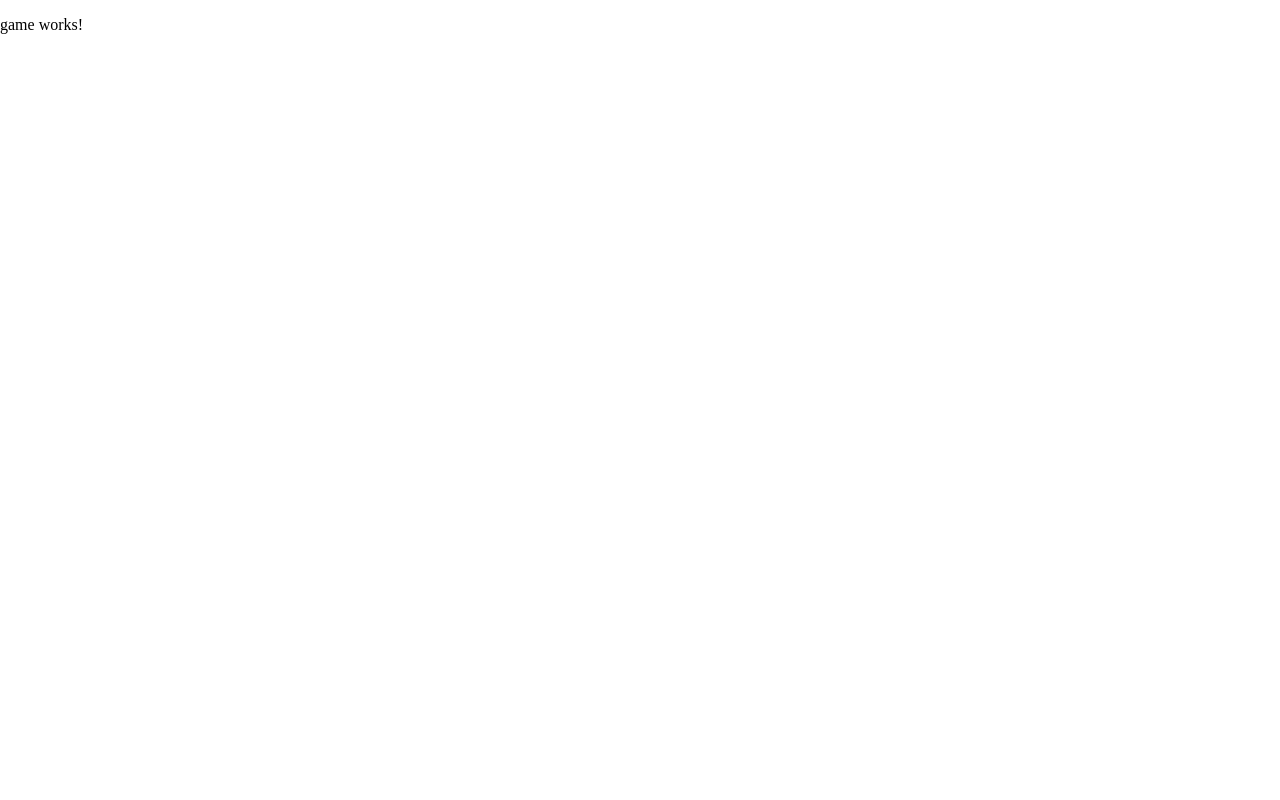
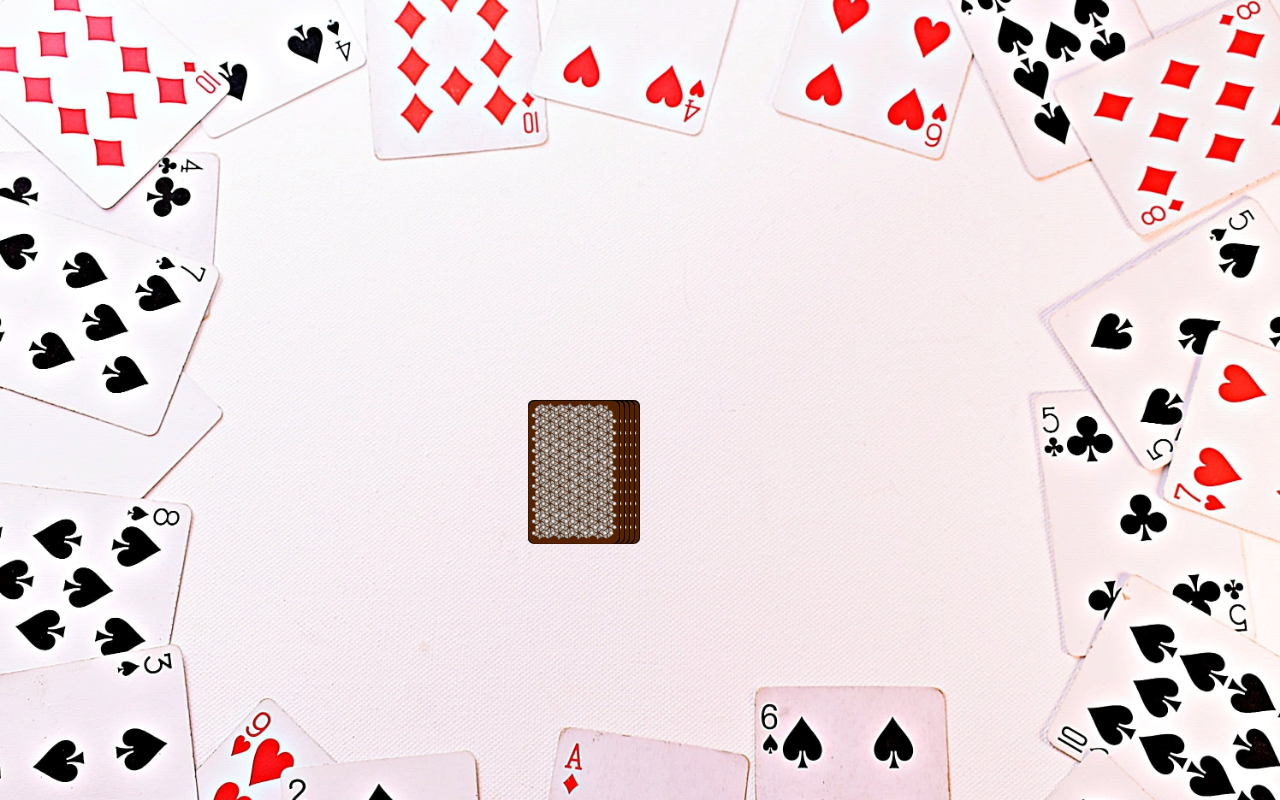
Before and after one commit to S-KerimTasci/ringoffire, an Angular app in the folder ringoffire/: page /game in a window 1280 px wide. Built offline with nearby package versions, Linux system fonts and the light colour scheme.

Commit message:
included card deck

```diff
--- a/ringoffire/src/app/game/game.component.html
+++ b/ringoffire/src/app/game/game.component.html
@@ -1 +1,13 @@
-<p>game works!</p>
+<div class="field">
+
+    <div class="card-stack">
+        <img *ngFor="let card of [0,1,2,3,4] ; let i = index;" [ngStyle]="{'right.px' : i*5}"
+        src="./../../assets/img/cards/card_cover.png">
+    </div>
+
+
+    <!-- <img *ngFor="let card of [0,1,2,3,4]; let i = index;" [ngStyle]="{'right.px : i*5'}"src="./../../assets/img/cards/card_cover.png">
+    <img *ngFor="let card of [0,1,2,3,4]; let i = index;" [ngStyle]="{'right.px': i*5}" src="./../../assets/img/cards/card_cover.png"> -->
+
+
+</div>
--- a/ringoffire/src/app/game/game.component.scss
+++ b/ringoffire/src/app/game/game.component.scss
@@ -0,0 +1,19 @@
+.field{
+    height: 100vh;
+    width: 100vw;
+    max-width: 100%;
+    background: url(./../../assets/img/background.jpg);
+    background-position: center;
+    background-repeat: no-repeat;
+    background-size: cover;
+    display: flex;
+    justify-content: center;
+    align-items: center;
+}
+
+.card-stack{
+    position: relative;
+    img{
+        position: absolute;
+    }
+}
```
